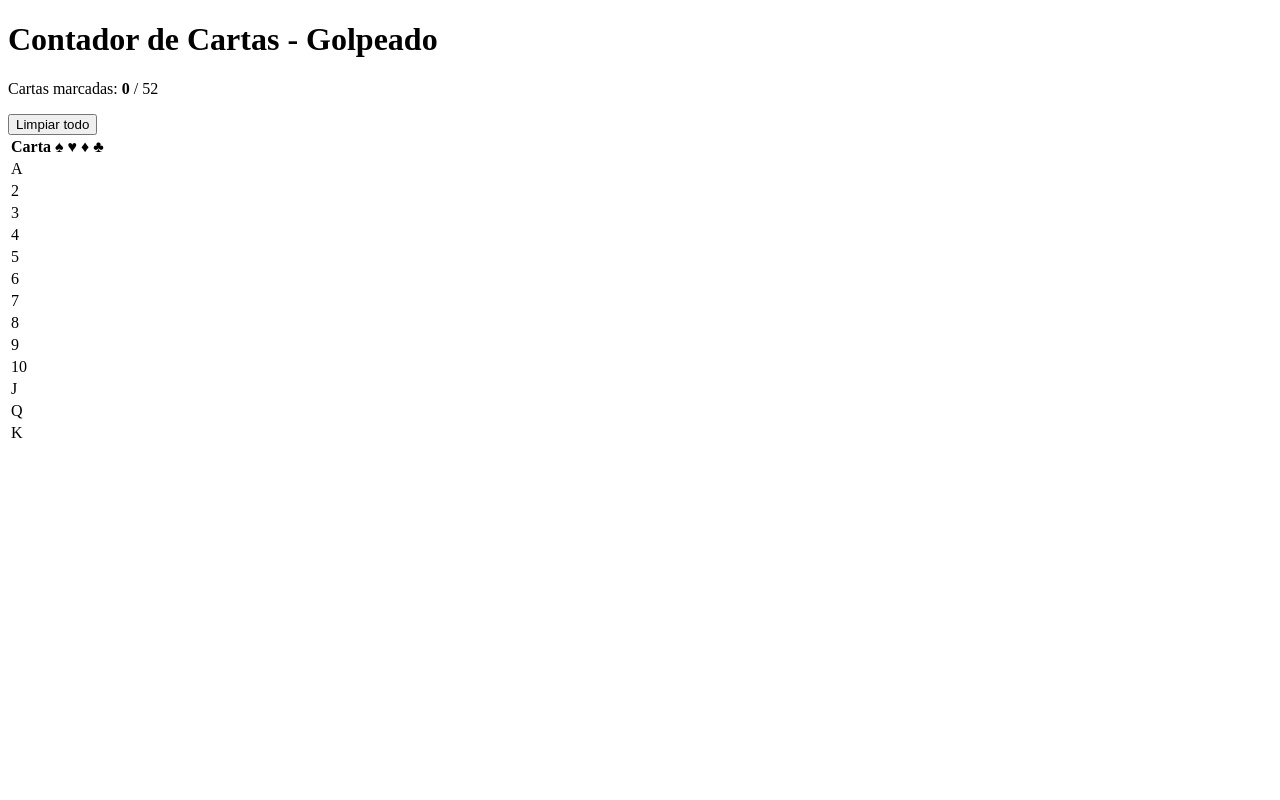
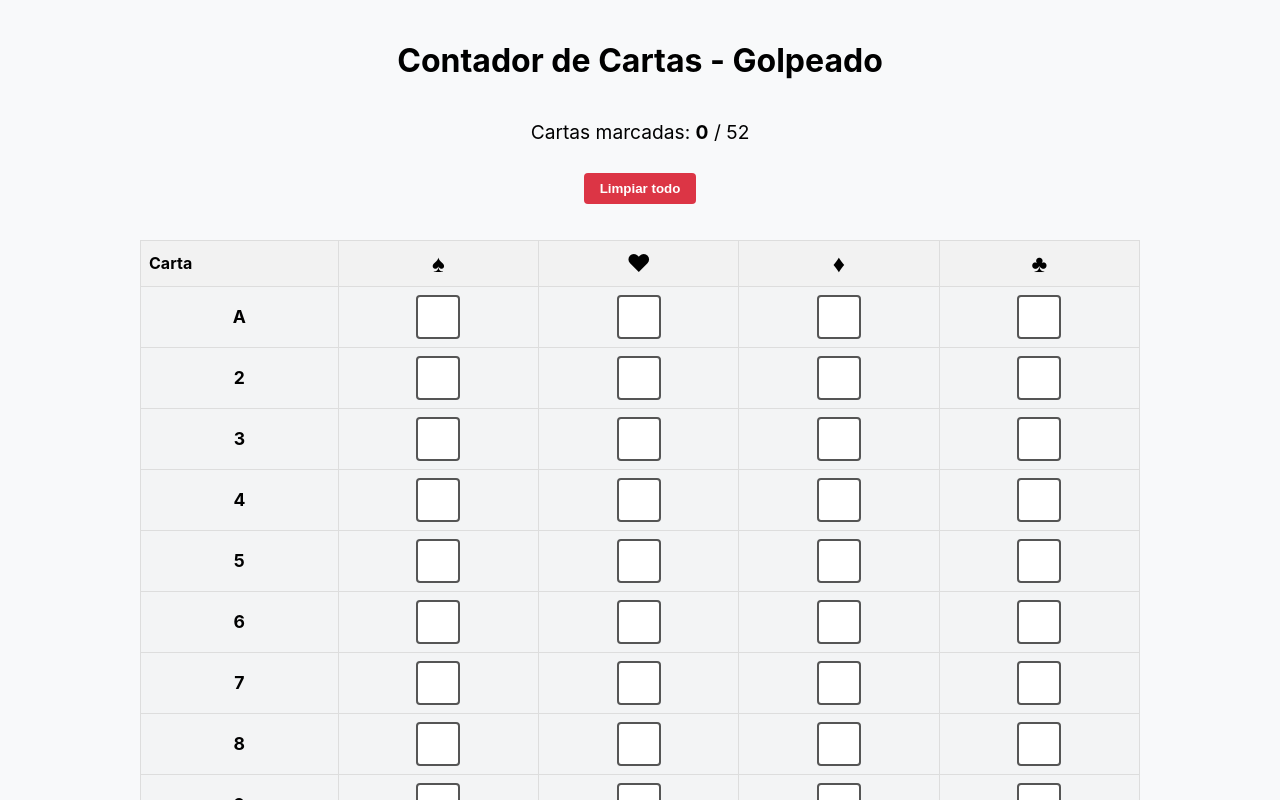
Before and after one commit to ErickML69/golpeado-tracker, a React (Vite) app: page / in a window 1280 px wide. Shown: the top 800 px of the page. Built offline with nearby package versions, Linux system fonts and the light colour scheme.

Commit message:
cambios 6

```diff
--- a/index.html
+++ /dev/null
@@ -1,12 +0,0 @@
-<!DOCTYPE html>
-<html lang="en">
-  <head>
-    <meta charset="UTF-8" />
-    <meta name="viewport" content="width=device-width, initial-scale=1.0" />
-    <title>Contador Golpeado</title>
-  </head>
-  <body>
-    <div id="root"></div>
-    <script type="module" src="/src/main.jsx"></script>
-  </body>
-</html>
--- /dev/null
+++ b/public/index.html
@@ -0,0 +1,12 @@
+<!DOCTYPE html>
+<html lang="es">
+<head>
+  <meta charset="UTF-8" />
+  <meta name="viewport" content="width=device-width, initial-scale=1.0" />
+  <title>Golpeado Tracker</title>
+</head>
+<body>
+  <div id="root"></div>
+  <script type="module" src="/src/main.jsx"></script>
+</body>
+</html>
--- a/src/App.jsx
+++ b/src/App.jsx
@@ -14,7 +14,7 @@ export default function CardTracker() {
 
   const toggleCard = (suit, rank) => {
     const key = `${suit}-${rank}`;
-    setCheckedCards((prev) => ({
+    setCheckedCards(prev => ({
       ...prev,
       [key]: !prev[key],
     }));
@@ -26,49 +26,62 @@ export default function CardTracker() {
   const checkedCount = Object.values(checkedCards).filter(Boolean).length;
 
   return (
-    <main className="p-4 min-h-screen bg-white text-black">
-      <h1 className="text-3xl font-bold text-center mb-2">Contador de Cartas - Golpeado</h1>
+    <main style={{ padding: '20px', maxWidth: '1000px', margin: '0 auto' }}>
+      <h1 style={{ textAlign: 'center', marginBottom: '20px' }}>Contador de Cartas - Golpeado</h1>
 
-      <div className="flex flex-col items-center gap-2 mb-4">
-        <p className="text-lg">Cartas marcadas: <strong>{checkedCount}</strong> / {totalCards}</p>
-        <button
-          onClick={resetAll}
-          className="bg-red-500 text-white px-4 py-2 rounded shadow hover:bg-red-600"
-        >
+      <div style={{
+        display: 'flex',
+        flexDirection: 'column',
+        alignItems: 'center',
+        marginBottom: '20px',
+        gap: '10px'
+      }}>
+        <p style={{ fontSize: '1.2rem' }}>
+          Cartas marcadas: <strong>{checkedCount}</strong> / {totalCards}
+        </p>
+        <button onClick={resetAll}>
           Limpiar todo
         </button>
       </div>
 
-      <div className="overflow-x-auto">
-        <table className="w-full text-base border border-gray-300">
-          <thead className="bg-gray-200">
+      <div style={{ overflowX: 'auto' }}>
+        <table>
+          <thead>
             <tr>
-              <th className="p-2 border border-gray-300 text-left">Carta</th>
-              {suits.map((suit) => (
-                <th key={suit.symbol} className="p-2 border border-gray-300 text-center text-xl">
+              <th style={{ textAlign: 'left' }}>Carta</th>
+              {suits.map(suit => (
+                <th key={suit.symbol} style={{ fontSize: '1.5rem' }}>
                   {suit.symbol}
                 </th>
               ))}
             </tr>
           </thead>
           <tbody>
-            {ranks.map((rank) => (
-              <tr key={rank} className="even:bg-gray-50">
-                <td className="p-2 border border-gray-300 font-semibold text-lg">{rank}</td>
-                {suits.map((suit) => {
+            {ranks.map(rank => (
+              <tr key={rank} style={{ backgroundColor: 'rgba(0,0,0,0.02)' }}>
+                <td style={{ fontWeight: 'bold', fontSize: '1.1rem' }}>{rank}</td>
+                {suits.map(suit => {
                   const key = `${suit.symbol}-${rank}`;
                   const isChecked = !!checkedCards[key];
                   return (
                     <td
                       key={key}
-                      className="p-2 border border-gray-300 text-center cursor-pointer"
                       onClick={() => toggleCard(suit.symbol, rank)}
+                      style={{ cursor: 'pointer' }}
                     >
-                      <div
-                        className={`w-10 h-10 mx-auto rounded border-2 border-gray-500 flex items-center justify-center text-lg transition-colors duration-200 ${
-                          isChecked ? 'bg-green-500 text-white' : 'bg-white hover:bg-gray-200'
-                        }`}
-                      >
+                      <div style={{
+                        width: '40px',
+                        height: '40px',
+                        margin: '0 auto',
+                        borderRadius: '4px',
+                        border: '2px solid #555',
+                        display: 'flex',
+                        alignItems: 'center',
+                        justifyContent: 'center',
+                        backgroundColor: isChecked ? '#28a745' : 'white',
+                        color: isChecked ? 'white' : 'transparent',
+                        transition: 'all 0.2s'
+                      }}>
                         {isChecked ? '✓' : ''}
                       </div>
                     </td>
--- a/src/main.jsx
+++ b/src/main.jsx
@@ -1,6 +1,7 @@
 import React from 'react'
 import ReactDOM from 'react-dom/client'
-import App from './App.jsx'
+import App from './App'
+import './styles.css'
 
 ReactDOM.createRoot(document.getElementById('root')).render(
   <React.StrictMode>
--- /dev/null
+++ b/src/styles.css
@@ -0,0 +1,37 @@
+body {
+  margin: 0;
+  font-family: -apple-system, BlinkMacSystemFont, 'Segoe UI', Roboto, sans-serif;
+  background-color: #f8f9fa;
+}
+
+/* Estilos para la tabla */
+table {
+  border-collapse: collapse;
+  width: 100%;
+  margin-top: 1rem;
+}
+
+th, td {
+  border: 1px solid #ddd;
+  padding: 8px;
+  text-align: center;
+}
+
+th {
+  background-color: #f2f2f2;
+}
+
+/* Estilos para los botones */
+button {
+  background-color: #dc3545;
+  color: white;
+  border: none;
+  padding: 8px 16px;
+  border-radius: 4px;
+  cursor: pointer;
+  font-weight: bold;
+}
+
+button:hover {
+  background-color: #c82333;
+}
--- /dev/null
+++ b/vite.config.js
@@ -0,0 +1,11 @@
+import { defineConfig } from 'vite'
+import react from '@vitejs/plugin-react'
+
+export default defineConfig({
+  plugins: [react()],
+  build: {
+    outDir: 'dist',
+    emptyOutDir: true
+  },
+  base: './'
+})
```
Also changed, not shown: 2 other files (tests, documents, lock files or other folders).
